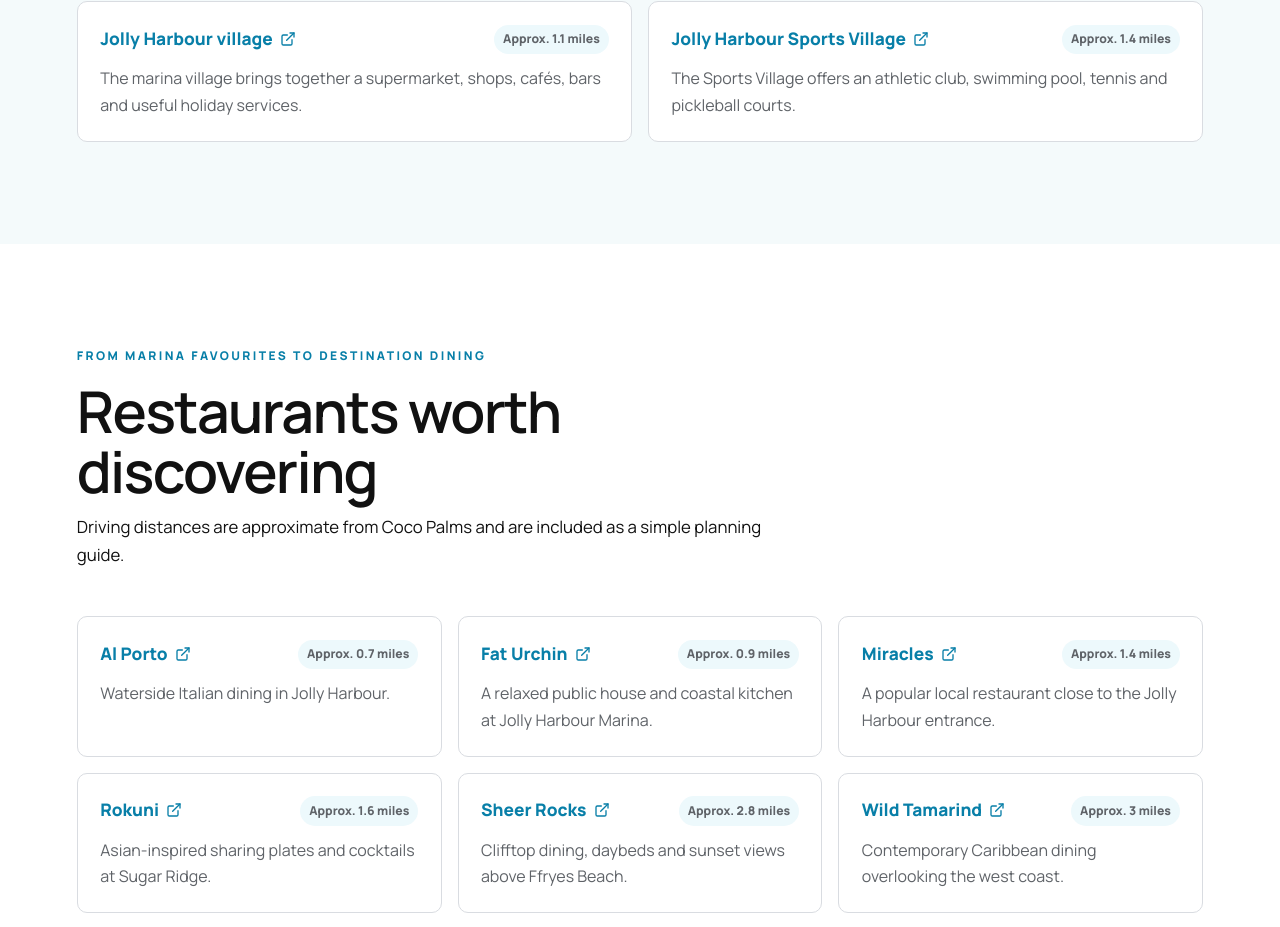
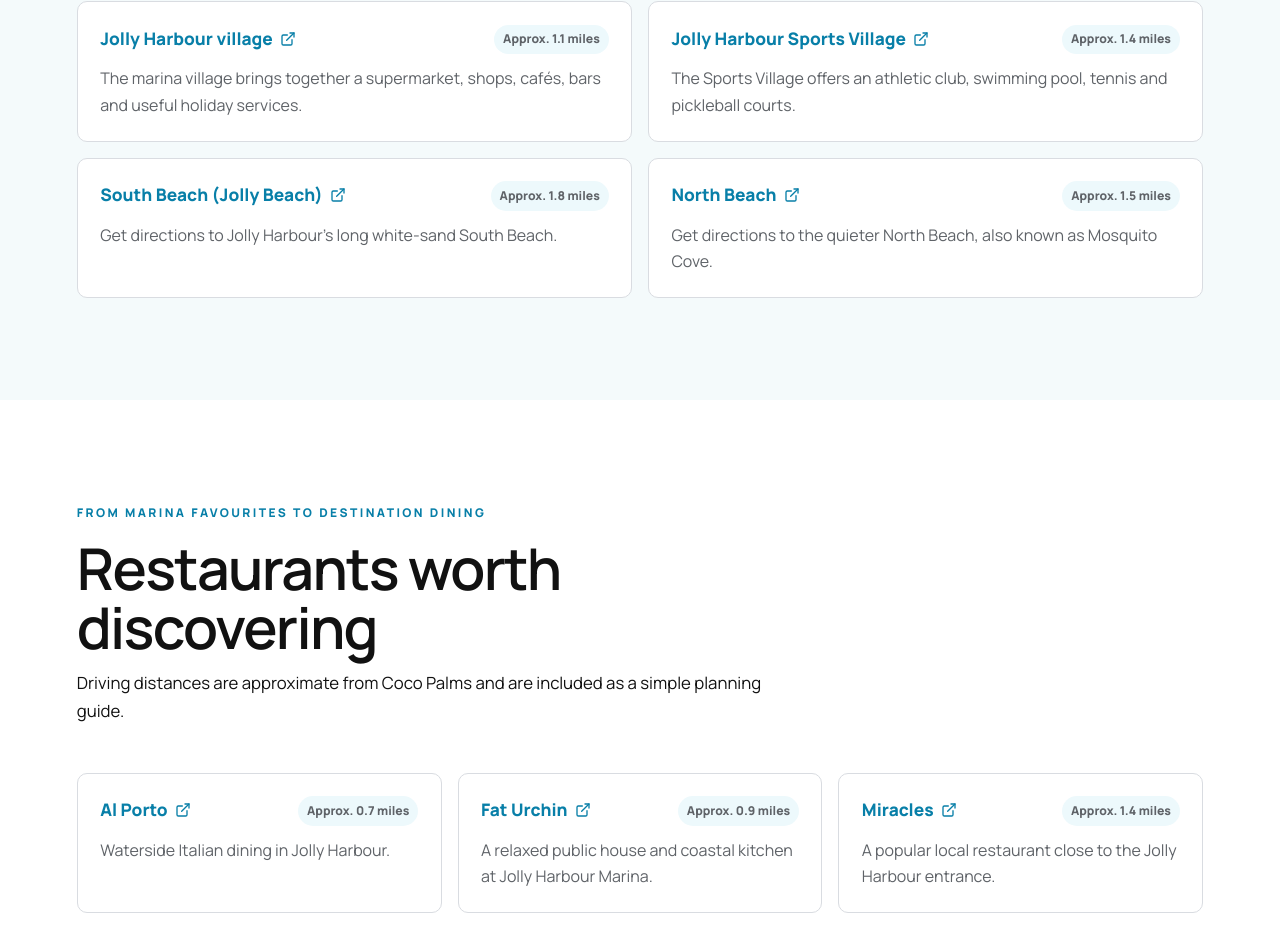
Before and after one commit to paulfairbrother1000/coco-palms-website, a Next.js app: page /location-and-amenities in a window 1280 px wide. Shown: the part 1830-2757 px from the top of the page. Built offline with nearby package versions, Linux system fonts and the light colour scheme.

Commit message:
Add directions for nearby Jolly Harbour beaches

```diff
--- a/src/app/location-and-amenities/page.tsx
+++ b/src/app/location-and-amenities/page.tsx
@@ -90,6 +90,18 @@
     distance: "Approx. 1.4 miles",
     href: "https://www.jollyharbourantigua.com/sports-village/",
     copy: "The Sports Village offers an athletic club, swimming pool, tennis and pickleball courts.",
+  },
+  {
+    name: "South Beach (Jolly Beach)",
+    distance: "Approx. 1.8 miles",
+    href: "https://www.google.com/maps/dir/?api=1&origin=Coco+Palms%2C+Jolly+Harbour%2C+Antigua&destination=Jolly+Beach%2C+Antigua&travelmode=driving",
+    copy: "Get directions to Jolly Harbour’s long white-sand South Beach.",
+  },
+  {
+    name: "North Beach",
+    distance: "Approx. 1.5 miles",
+    href: "https://www.google.com/maps/dir/?api=1&origin=Coco+Palms%2C+Jolly+Harbour%2C+Antigua&destination=Mosquito+Cove%2C+Antigua&travelmode=driving",
+    copy: "Get directions to the quieter North Beach, also known as Mosquito Cove.",
   },
 ] as const;
 
```
